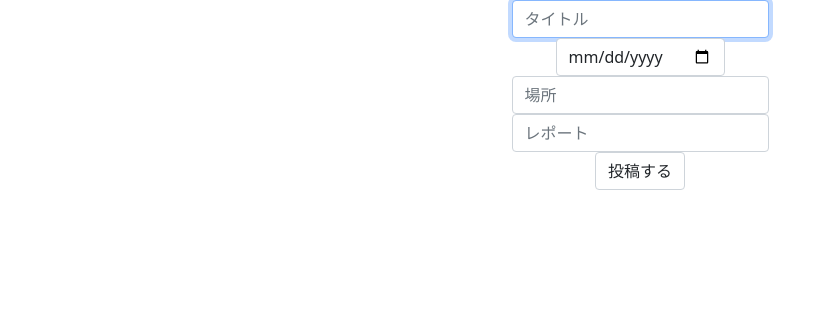
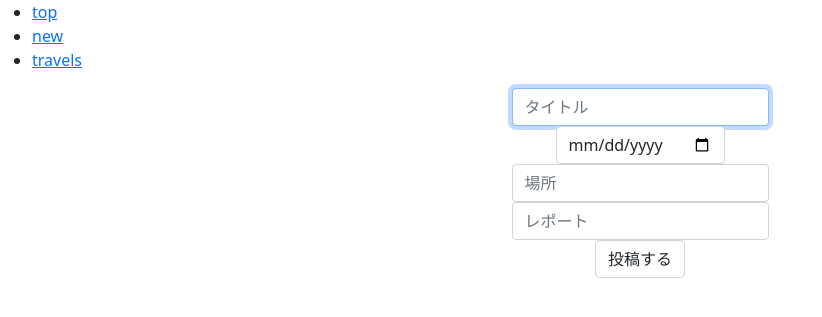
Before and after one commit to KeNtaMiyata/ShareTabi, a Flask app: page /new in a window 1280 px wide. Shown: the top 317 px of the page, without its empty margins (0-822 px from the left). Run offline with Flask 2, Linux system fonts and the light colour scheme.

Commit message:
[add] nav bar

```diff
--- a/templates/layout.html
+++ b/templates/layout.html
@@ -13,7 +13,18 @@
     </head>
 
     <body>
-        <header></header>
+        <header>
+            <nav>
+                <ul>
+                    <li><a href="/">top</a></li>
+                    <li><a href="/new">new</a></li>
+                    <li><a href="/travels">travels</a></li>
+                    <!-- <li><a href="/">top</a></li>
+                    <li><a href="/">top</a></li>
+                    <li><a href="/">top</a></li> -->
+                </ul>
+            </nav>
+        </header>
         <main>
             {% block main %}{% endblock %}
         </main>
```
